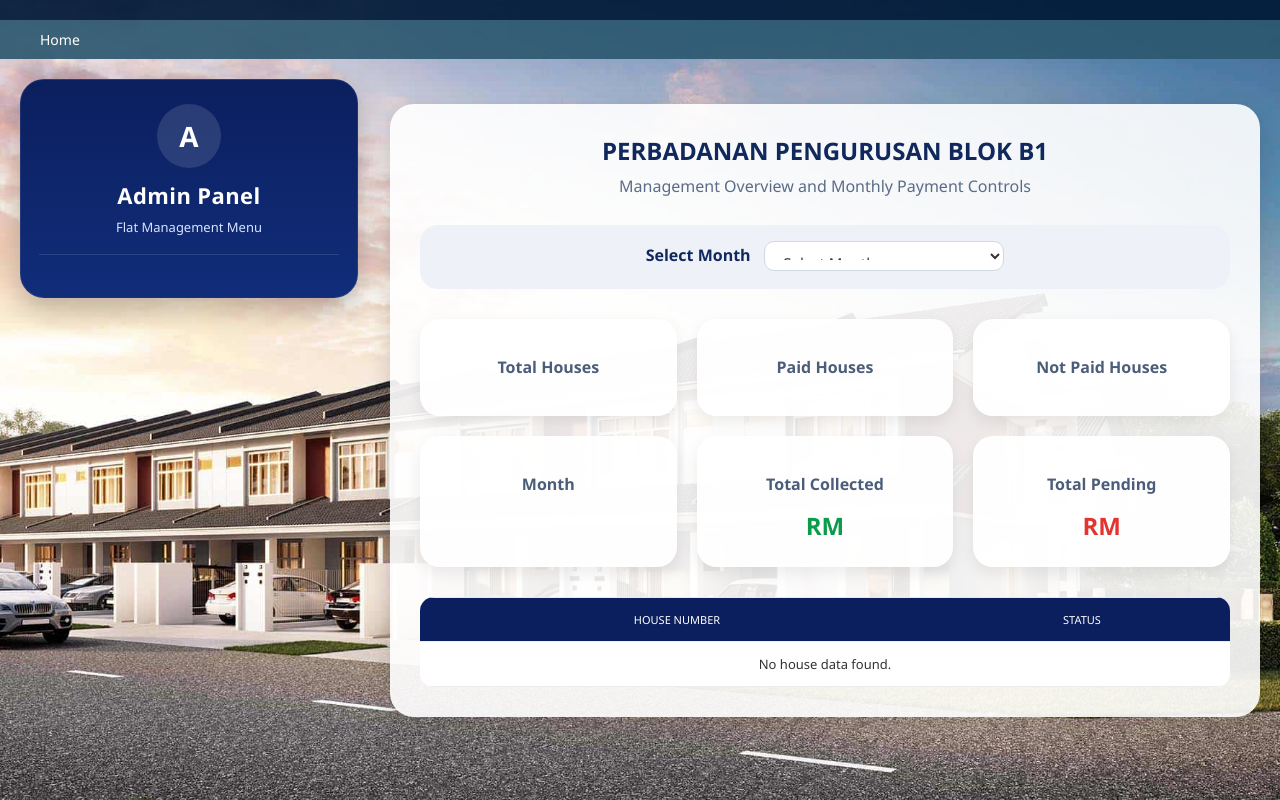
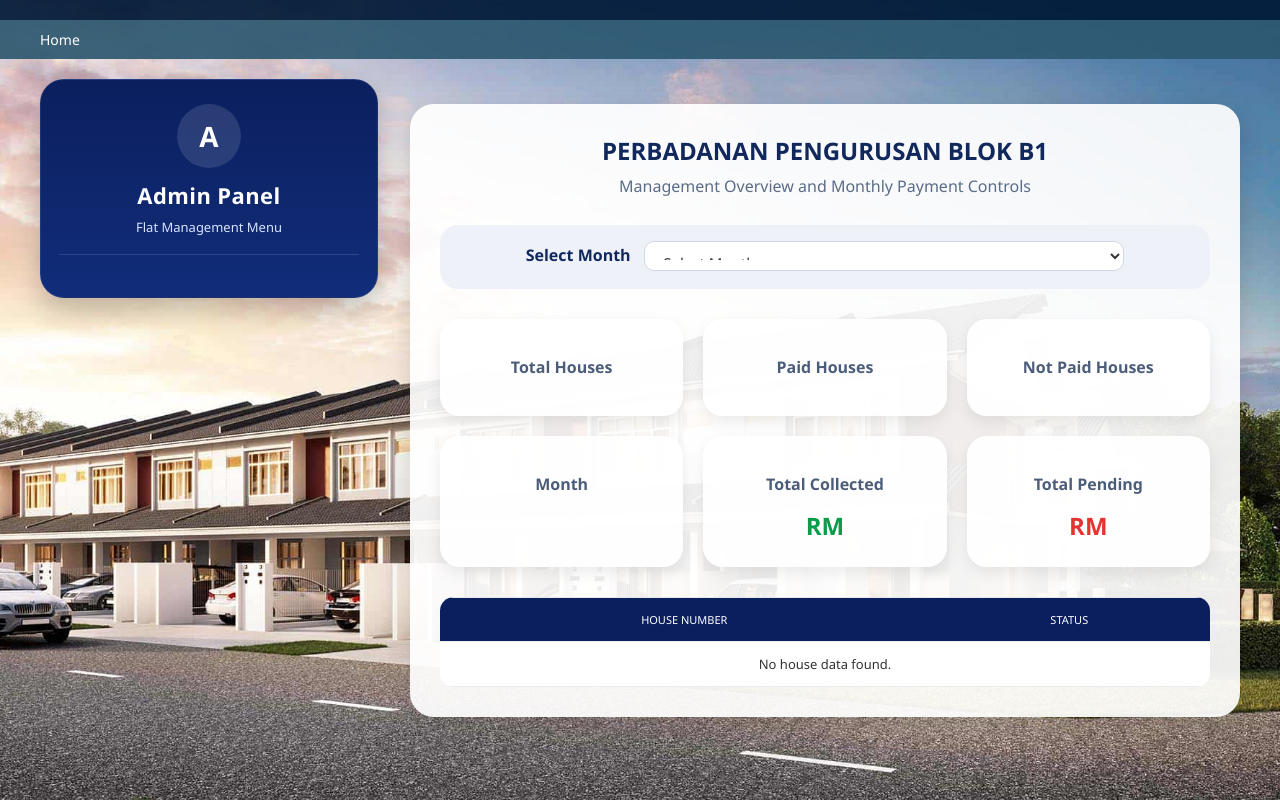
Before and after one commit to jeroinfoservice-cyber/flat_mgmt, a Django app: template templates/admin/custom_index.html in a window 1280 px wide. Run offline with Django 5.2, Linux system fonts and the light colour scheme; the template is opened without the code that fills it, so the values that code supplies are empty.

Commit message:
Fixed dropdown width issue

```diff
--- a/templates/admin/base_site.html
+++ b/templates/admin/base_site.html
@@ -25,7 +25,6 @@
     .breadcrumbs,
     #content,
     #content-main,
-    #nav-sidebar,
     .module,
     .dashboard,
     .results,
@@ -45,30 +44,10 @@
         background: rgba(45, 88, 112, 0.92) !important;
     }
 
-    /* Sidebar force show */
-    #nav-sidebar {
-        display: block !important;
-        visibility: visible !important;
-        width: 275px !important;
-        background: rgba(0, 25, 55, 0.88) !important;
-    }
-
-    /* Admin content layout */
-    .main {
-        display: flex !important;
-    }
-
-    #content {
-        flex: 1 !important;
-        margin-left: 0 !important;
-        padding: 20px !important;
-    }
-
-    /* Dashboard box */
     .dashboard-wrapper {
         max-width: 1150px;
         margin: 25px auto;
-        background: rgba(255, 255, 255, 0.90);
+        background: rgba(255, 255, 255, 0.92);
         border-radius: 24px;
         padding: 30px;
         box-shadow: 0 8px 25px rgba(0, 0, 0, 0.15);
@@ -105,7 +84,7 @@
 
     .month-form select {
         padding: 10px 14px;
-        min-width: 240px;
+        min-width: 480px;
         border-radius: 10px;
         border: 1px solid #cfd8e3;
         font-size: 15px;
```
